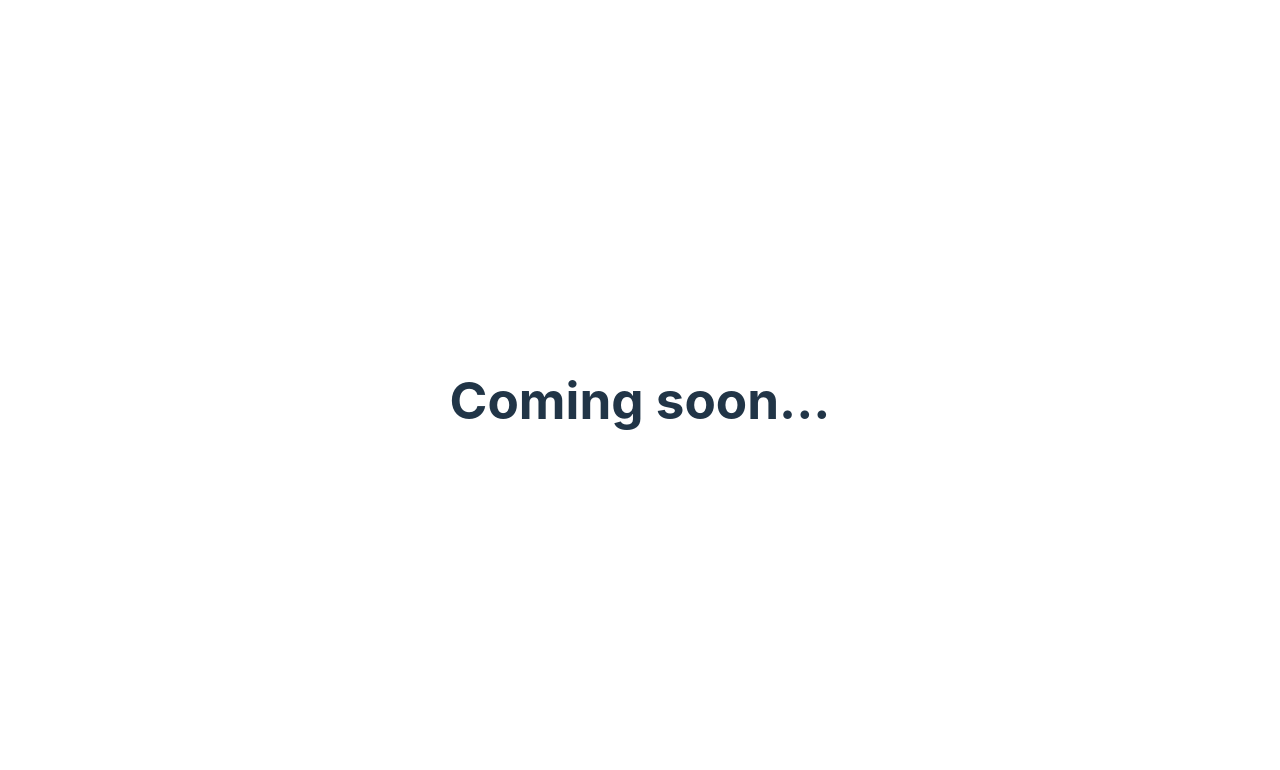
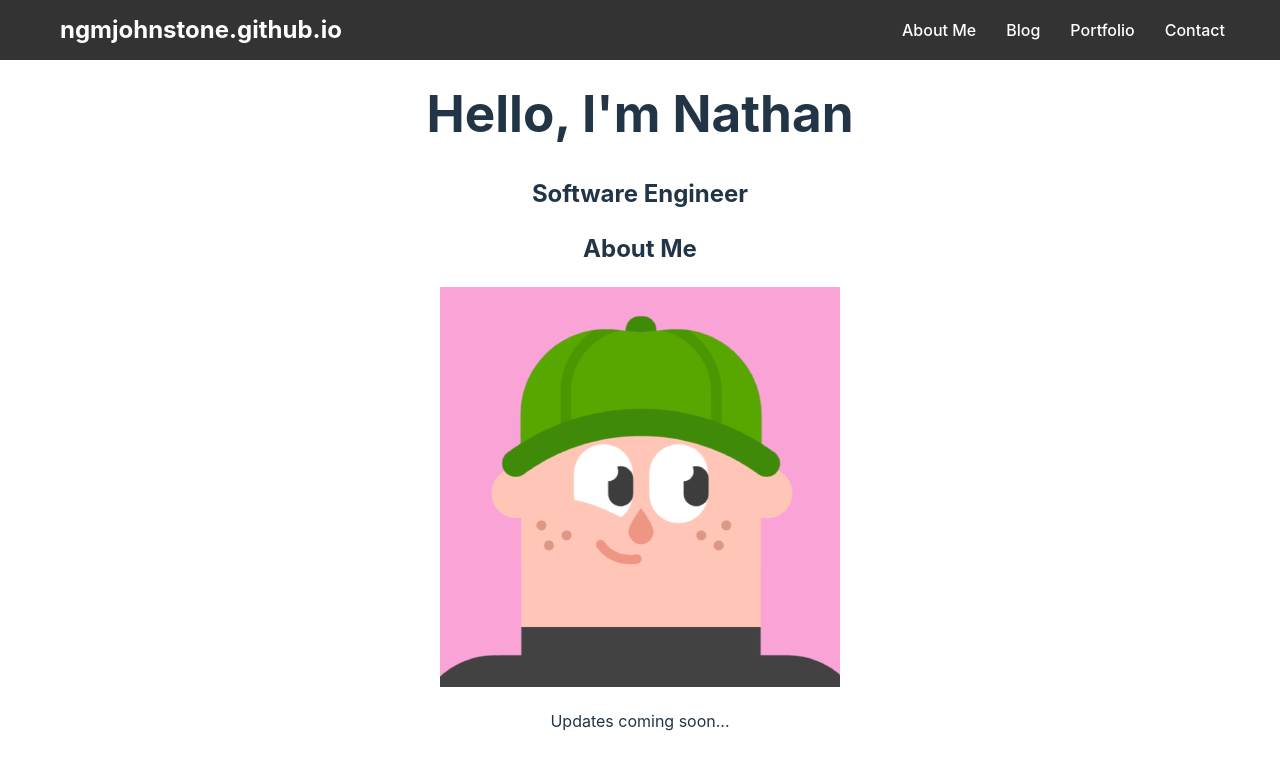
Before and after one commit to ngmjohnstone/ngmjohnstone.github.io, a website built with Vite: page index.html in a window 1280 px wide. Built offline with nearby package versions, Linux system fonts and the light colour scheme; files whose address does not match are found by name.

Commit message:
Add section templates for future implementation
- Fixed vulns
- Added placeholder content for future sections
- Added readme

```diff
--- /dev/null
+++ b/about.js
@@ -0,0 +1,18 @@
+// about.js
+
+const aboutTitle = 'About Me';
+const profileImageUrl = '/favicon.png';
+const aboutText = `Updates coming soon...`;
+
+function createAboutSection() {
+    const aboutSectionHTML = `
+      <div id="about" class="about">
+        <h2>${aboutTitle}</h2>
+        <img src="${profileImageUrl}" alt="Profile image" class="profile-image">
+        <p>${aboutText}</p>
+      </div>
+    `;
+    return aboutSectionHTML;
+  }
+
+export { createAboutSection };
--- /dev/null
+++ b/hero.js
@@ -0,0 +1,19 @@
+// hero.js
+
+const heroBackgroundImage = 'path/to/your/background-image.jpg';
+const heroHeading = `Hello, I'm Nathan`;
+const heroSubheading = `Software Engineer`;
+
+function createHeroSection() {
+  const heroSectionHTML = `
+    <div class="hero" style="background-image: url('${heroBackgroundImage}');">
+      <div class="hero-content">
+        <h1>${heroHeading}</h1>
+        <h2>${heroSubheading}</h2>
+      </div>
+    </div>
+  `;
+  return heroSectionHTML;
+}
+
+export { createHeroSection };
--- a/main.js
+++ b/main.js
@@ -1,7 +1,12 @@
+// main.js
+
 import './style.css'
+import { createNavBar } from './navbar.js';
+import { createHeroSection } from './hero.js';
+import { createAboutSection } from './about.js';
 
-document.querySelector('#app').innerHTML = `
-  <div>
-    <h1>Coming soon...</h1>
-  </div>
-`
+document.querySelector('#app').innerHTML =
+  createNavBar() +
+  createHeroSection() +
+  createAboutSection()
+;
--- /dev/null
+++ b/navbar.js
@@ -0,0 +1,30 @@
+// navbar.js
+
+const navLogoText = 'ngmjohnstone.github.io';
+const navItems = [
+  { href: '#about', text: 'About Me' },
+  { href: '#blog', text: 'Blog' },
+  { href: '#portfolio', text: 'Portfolio' },
+  { href: '#contact', text: 'Contact' }
+];
+
+function createNavBar() {
+
+  const navMenuItemsHTML = navItems.map(item => `
+    <li class="nav-item"><a href="${item.href}" class="nav-link">${item.text}</a></li>
+  `).join('');
+
+  const navBarHTML = `
+    <nav class="navbar">
+      <div class="navbar-container">
+        <a href="/" class="nav-logo">${navLogoText}</a>
+        <ul class="nav-menu">
+          ${navMenuItemsHTML}
+        </ul>
+      </div>
+    </nav>
+  `;
+  return navBarHTML;
+}
+
+export { createNavBar };
--- a/style.css
+++ b/style.css
@@ -94,3 +94,80 @@ button:focus-visible {
     background-color: #f9f9f9;
   }
 }
+
+.navbar {
+  background-color: #333; /* Dark background for the navbar */
+  color: #fff;
+  height: 60px; /* Set the height of the navbar */
+  line-height: 60px; /* Align the text vertically */
+}
+
+.navbar-container {
+  max-width: 1200px; /* Max width of the content inside the navbar */
+  margin: 0 auto; /* Center the navbar content */
+  display: flex;
+  justify-content: space-between; /* Space out logo and nav items */
+  align-items: center;
+}
+
+.nav-logo {
+  text-decoration: none;
+  color: #fff;
+  font-size: 1.5em;
+  font-weight: bold;
+  padding-left: 20px; /* Padding on the left of the logo */
+}
+
+.nav-menu {
+  list-style: none; /* Remove default list styling */
+  display: flex; /* Display nav items in a row */
+  margin: 0;
+  padding: 0;
+}
+
+.nav-item {
+  padding: 0 15px; /* Spacing between nav items */
+}
+
+.nav-link {
+  text-decoration: none;
+  color: #fff;
+  transition: color 0.3s ease;
+}
+
+.nav-link:hover
+
+.nav-link:focus {
+  color: #f0f0f0; /* Lighter color on hover/focus */
+}
+
+/* navbar.css */
+
+.navbar {
+  background-color: #333; /* Dark background for the navbar */
+  color: #fff;
+  height: 60px; /* Set the height of the navbar */
+  line-height: 60px; /* Align the text vertically */
+  width: 100%; /* Ensure the navbar spans the full width */
+  position: fixed; /* Fix the navbar to the top of the viewport */
+  top: 0; /* Position the navbar at the very top */
+  left: 0; /* Align the navbar to the left edge */
+  z-index: 1000; /* Ensure the navbar stays above other content */
+}
+
+.navbar-container {
+  max-width: 1200px; /* Max width of the content inside the navbar */
+  margin: 0 auto; /* Center the navbar content */
+  display: flex;
+  justify-content: space-between; /* Space out logo and nav items */
+  align-items: center;
+  padding: 0 20px; /* Add padding on the sides */
+}
+
+.main-content {
+  padding-top: 60px; /* This should be equal to the height of the navbar */
+}
+
+html {
+  scroll-behavior: smooth;
+}
```
Also changed, not shown: README.md (added), 1 other file.
